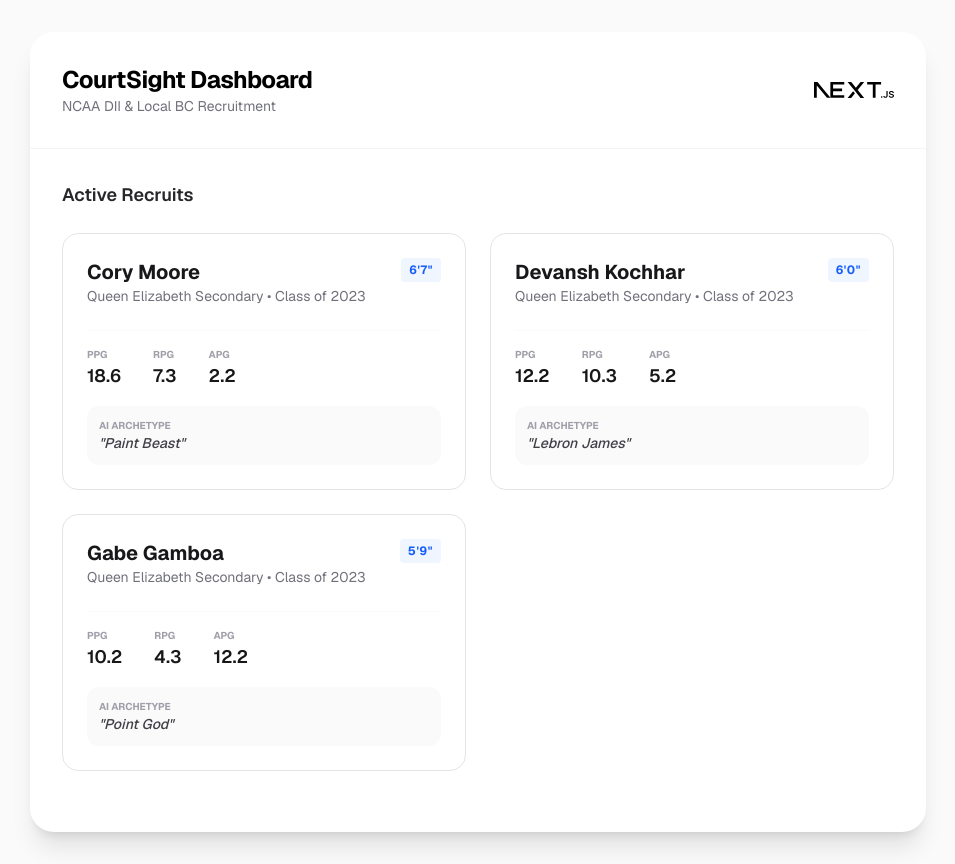
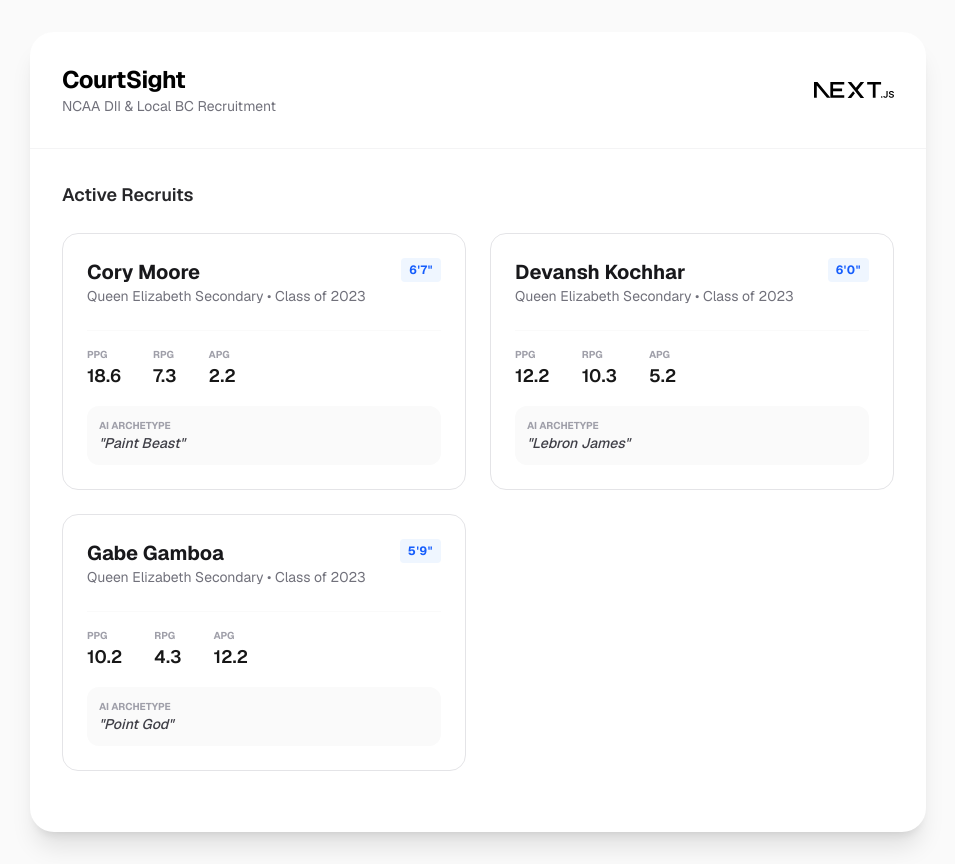
Before and after one commit to groofazy/courtsight, a Next.js app: page / in a window 1280 px wide. Shown: the whole page, without its empty margins (162-1117 px from the left). Built offline with nearby package versions, Linux system fonts and the light colour scheme.

Commit message:
changed header from Courtsight Dashboard to Courtsight

```diff
--- a/src/app/page.tsx
+++ b/src/app/page.tsx
@@ -16,7 +16,7 @@ export default async function Home() {
         <header className="p-8 border-b border-zinc-100 dark:border-zinc-800 flex justify-between items-center">
           <div>
             <h1 className="text-2xl font-bold tracking-tight text-black dark:text-white">
-              CourtSight Dashboard
+              CourtSight
             </h1>
             <p className="text-zinc-500 text-sm">NCAA DII & Local BC Recruitment</p>
           </div>
```
